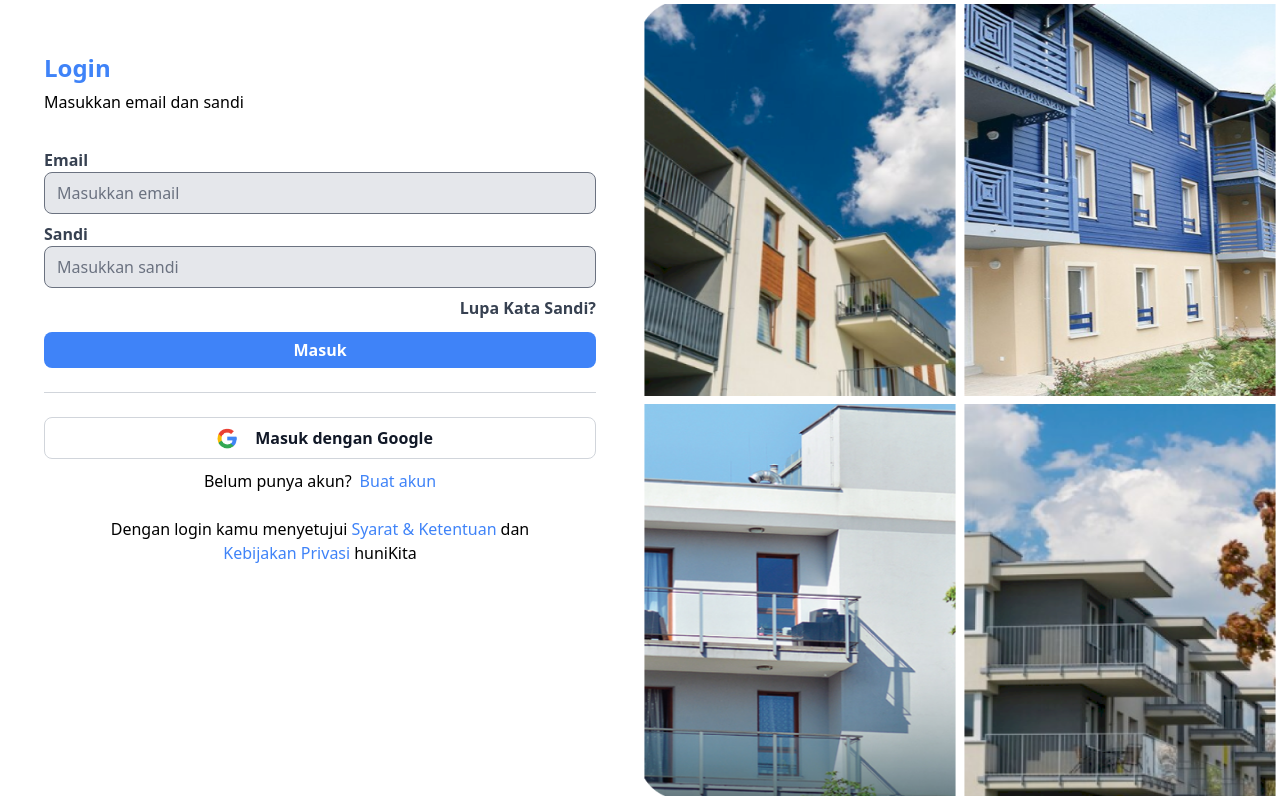
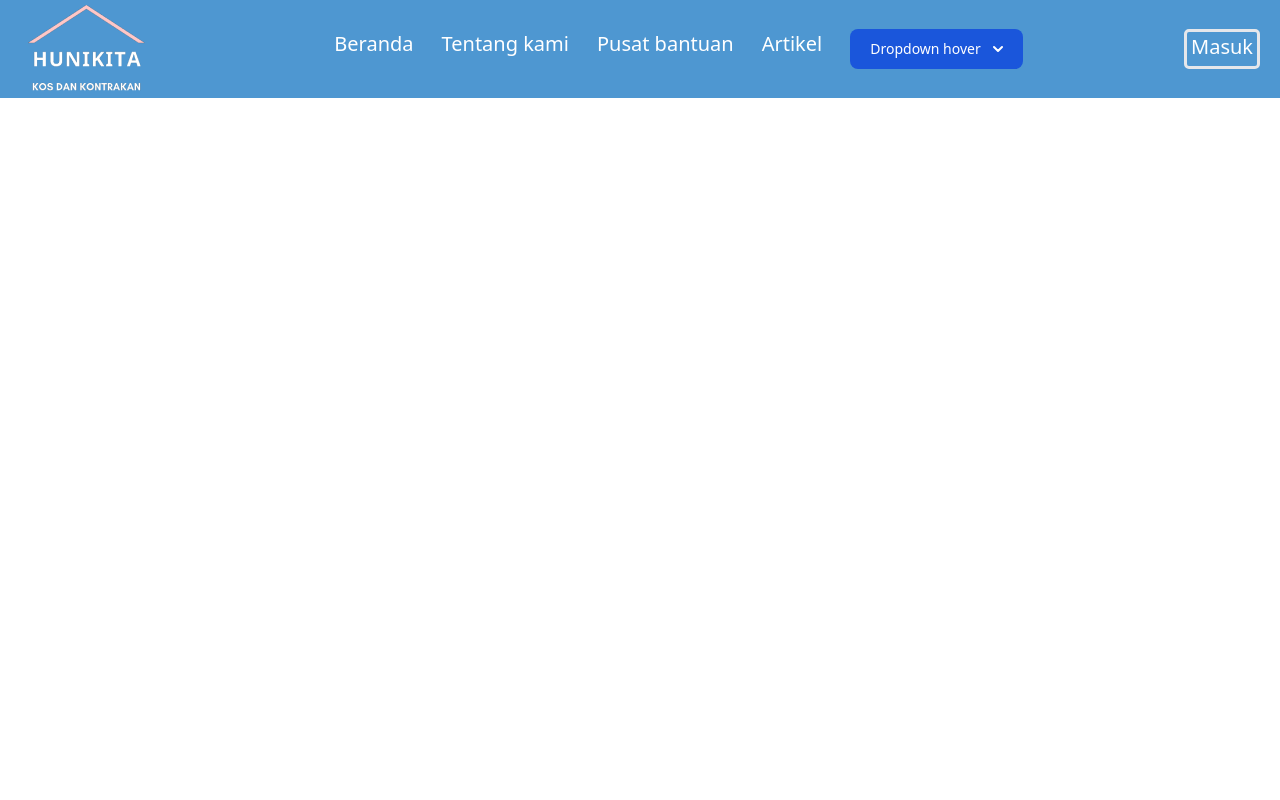
Before and after one commit to Aljuando1011/hunikita, a React (Vite) app: page / in a window 1280 px wide. Built offline with nearby package versions, Linux system fonts and the light colour scheme.

Commit message:
add navpenyewa

```diff
--- a/src/App.jsx
+++ b/src/App.jsx
@@ -1,10 +1,12 @@
 import Login from "./Pages/autentikasi/Login";
 import Register from "./Pages/autentikasi/Register"
+import DropdownHover from "./components/penyewa/Dropdown";
+import NavPenyewa from "./components/penyewa/NavPenyewa";
 
 function App() {
   return (
     <>
-    <Login />
+    <NavPenyewa />
     </>
   );
 }
--- a/src/components/penyewa/Dropdown.jsx
+++ b/src/components/penyewa/Dropdown.jsx
@@ -1,33 +1,92 @@
-import React from 'react'
+import React, { useState } from 'react';
 
-const Dropdown = () => {
+const DropdownHover = () => {
+  const [isDropdownVisible, setDropdownVisible] = useState(false);
+
+  const handleHover = () => {
+    setDropdownVisible(true);
+  };
+
+  const handleLeave = () => {
+    setDropdownVisible(false);
+  };
+
   return (
-    <>
-    <button id="dropdownHoverButton" data-dropdown-toggle="dropdownHover" data-dropdown-trigger="hover" className="text-white bg-blue-700 hover:bg-blue-800 focus:ring-4 focus:outline-none focus:ring-blue-300 font-medium rounded-lg text-sm px-5 py-2.5 text-center inline-flex items-center dark:bg-blue-600 dark:hover:bg-blue-700 dark:focus:ring-blue-800" type="button">Dropdown hover <svg className="w-2.5 h-2.5 ms-3" aria-hidden="true" xmlns="http://www.w3.org/2000/svg" fill="none" viewBox="0 0 10 6">
-<path stroke="currentColor" stroke-linecap="round" stroke-linejoin="round" stroke-width="2" d="m1 1 4 4 4-4"/>
+    <div className="relative inline-block">
+      <button
+        id="dropdownHoverButton"
+        className="text-white bg-blue-700 hover:bg-blue-800 focus:ring-4 focus:outline-none focus:ring-blue-300 font-medium rounded-lg text-sm px-5 py-2.5 text-center inline-flex items-center dark:bg-blue-600 dark:hover:bg-blue-700 dark:focus:ring-blue-800"
+        type="button"
+        onMouseEnter={handleHover}
+        onMouseLeave={handleLeave}
+      >
+        Dropdown hover{" "}
+        <svg
+          className="w-2.5 h-2.5 ms-3"
+          aria-hidden="true"
+          xmlns="http://www.w3.org/2000/svg"
+          fill="none"
+          viewBox="0 0 10 6"
+        >
+          <path
+            stroke="currentColor"
+            strokeLinecap="round"
+            strokeLinejoin="round"
+            strokeWidth="2"
+            d="m1 1 4 4 4-4"
+          />
         </svg>
       </button>
 
-<div id="dropdownHover" className="z-10 hidden bg-white divide-y divide-gray-100 rounded-lg shadow w-44 dark:bg-gray-700">
-    <ul className="py-2 text-sm text-gray-700 dark:text-gray-200" aria-labelledby="dropdownHoverButton">
+      {isDropdownVisible && (
+        <div
+          id="dropdownHover"
+          className="absolute z-10 bg-white divide-y divide-gray-100 rounded-lg shadow w-44 dark:bg-gray-700"
+          style={{ left: '0', top: '100%' }}
+          onMouseEnter={handleHover}
+          onMouseLeave={handleLeave}
+        >
+          <ul
+            className="py-2 text-sm text-gray-700 dark:text-gray-200"
+            aria-labelledby="dropdownHoverButton"
+          >
             <li>
-        <a href="#" className="block px-4 py-2 hover:bg-gray-100 dark:hover:bg-gray-600 dark:hover:text-white">Dashboard</a>
+              <a
+                href="#"
+                className="block px-4 py-2 hover:bg-gray-100 dark:hover:bg-gray-600 dark:hover:text-white"
+              >
+                Dashboard
+              </a>
             </li>
             <li>
-        <a href="#" className="block px-4 py-2 hover:bg-gray-100 dark:hover:bg-gray-600 dark:hover:text-white">Settings</a>
+              <a
+                href="#"
+                className="block px-4 py-2 hover:bg-gray-100 dark:hover:bg-gray-600 dark:hover:text-white"
+              >
+                Settings
+              </a>
             </li>
             <li>
-        <a href="#" className="block px-4 py-2 hover:bg-gray-100 dark:hover:bg-gray-600 dark:hover:text-white">Earnings</a>
+              <a
+                href="#"
+                className="block px-4 py-2 hover:bg-gray-100 dark:hover:bg-gray-600 dark:hover:text-white"
+              >
+                Earnings
+              </a>
             </li>
             <li>
-        <a href="#" className="block px-4 py-2 hover:bg-gray-100 dark:hover:bg-gray-600 dark:hover:text-white">Sign out</a>
+              <a
+                href="#"
+                className="block px-4 py-2 hover:bg-gray-100 dark:hover:bg-gray-600 dark:hover:text-white"
+              >
+                Sign out
+              </a>
             </li>
           </ul>
         </div>
+      )}
+    </div>
+  );
+};
 
-    </>
-
-  )
-}
-
-export default Dropdown
+export default DropdownHover;
--- a/src/components/penyewa/NavPenyewa.jsx
+++ b/src/components/penyewa/NavPenyewa.jsx
@@ -1,8 +1,9 @@
 import React from 'react'
+import DropdownHover from './Dropdown'
 
 const NavPenyewa = () => {
   return (
-    <nav className="w-full flex justify-between bg-[#4E97D1] items-center relative">
+    <nav className="w-full flex justify-between bg-[#4E97D1] items-center">
         <div>
             <img src="/logo-hunikita.png" alt="" />
         </div>
@@ -11,7 +12,7 @@
             <li className="hover:text-gray-200 hover:cursor-pointer hover:underline">Tentang kami</li>
             <li className="hover:text-gray-200 hover:cursor-pointer hover:underline">Pusat bantuan</li>
             <li className="hover:text-gray-200 hover:cursor-pointer hover:underline">Artikel</li>
-            <li className="hover:text-gray-200 hover:cursor-pointer hover:underline">Mau cari apa?</li>
+            <li><DropdownHover /></li>
         </ul>
         <button className="hover:text-gray-200 hover:cursor-pointer hover:underline relative mr-5 p-1 pt-0 rounded-[5px] border-solid border-[3px] justify-center items-center text-white text-[20px] font-normal">Masuk</button>
     </nav>
```
Lines whose indentation alone changed are shown as unchanged.
